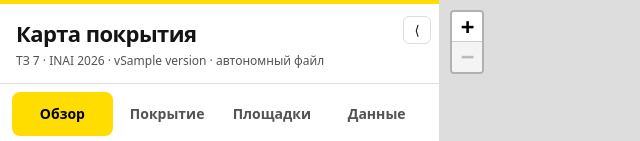
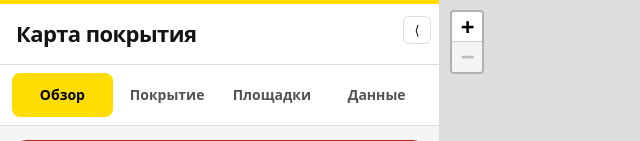
Before and after one commit to nwrbol/MapBASE_Inai, a Python web app: template web/templates/map.html.j2 in a window 1280 px wide. Shown: the top 141 px of the page, without its empty margins (0-640 px from the left). Run offline with Jinja, Linux system fonts and the light colour scheme; the template is opened without the code that fills it: most values are stand-ins (such as "Sample title", 1, 10 or a date in 2020).

Commit message:
Интерфейс: нейтральные формулировки, без упоминаний ТЗ и жюри
- шаблоны, app.js, layers.js, scenario.js: «оптимальная пара», «Оптимум», «недопустима: N м до B01 (ближе 500 м к БС)»
- удалены строка с названием проекта над вкладками, подсказка про «Отказ»/«Зафикс.» (смысл в title кнопок), плашка «Сценарий отличается…», строка «Окно дня…»
- сообщения ScenarioError/ConfigError, описания эндпоинтов и заголовок OpenAPI, вывод и --help у run.py
- tests/test_ui_texts.py: страницы, исходники web/, /openapi.json, автономный map.html и --help без внутренних формулировок

```diff
--- a/api/main.py
+++ b/api/main.py
@@ -71,7 +71,7 @@ def create_app(
             app.state.coverage.field_store.close()
 
     app = FastAPI(
-        title="Карта покрытия — ТЗ 7",
+        title="Карта покрытия",
         version=__version__,
         description="Очистка замеров RSRP, сетка 200 м, выбор двух площадок для новой БС.",
         lifespan=lifespan,
--- a/api/schemas.py
+++ b/api/schemas.py
@@ -17,7 +17,7 @@ class WorstCell(BaseModel):
 
 
 class ResultModel(BaseModel):
-    """Строго 4 ключа ТЗ. worst_cells может быть в другом формате, если так задано в config.yaml."""
+    """Ровно 4 ключа result.json. worst_cells может быть в другом формате, если так задано в config.yaml."""
 
     worst_cells: list[WorstCell] | list[str] | list[list[float]]
     best_candidates: list[str]
--- a/web/static/app.js
+++ b/web/static/app.js
@@ -437,7 +437,7 @@
     if (sec.towers) mainRows.push(row(lineSwatch("2px dashed var(--text)"), `запрет ${m.tower_exclusion_m} м от БС`));
     if (sec.chosen) mainRows.push(row(glyph("★", "#059669"), `выбранная площадка, круг ${m.coverage_radius_m / 1000} км`));
     if (sec.cands) mainRows.push(row(glyph("✕", "#b91c1c"), "отказ · 🔒 зафиксирована"));
-    if (sec.ghost) mainRows.push(row(lineSwatch("2px dashed #6b7280"), "оптимум по ТЗ («призрак»)"));
+    if (sec.ghost) mainRows.push(row(lineSwatch("2px dashed #6b7280"), "оптимальная пара (контур)"));
     if (sec.lost) mainRows.push(row(swatch("rgba(124,58,237,.35)", "#7c3aed"), "потерянные клетки"));
     if (sec.gained) mainRows.push(row(swatch("rgba(8,145,178,.35)", "#0891b2"), "новые клетки"));
     if (sec.field) mainRows.push(row(glyph("◆●■▲"), "полевые: метка · GPS · вручную · импорт"));
@@ -537,7 +537,6 @@
         `<p>Сравнение по ${dn.common_cells} из ${d.stats.cells_counted} клеток; в остальных &lt; ${d.meta.min_samples} замеров днём или ночью.</p>` +
         `<p>Общих клеток: ${dn.common_cells}; медиана Δ (ночь − день): <b>${fmt(dn.median_delta_db, 2)} дБ</b>. ` +
         `Красные только ночью: ${dn.red_only_night.length}, только днём: ${dn.red_only_day.length}.</p>` +
-        `<p class="muted">Окно дня: ${esc(dn.window)}. Слои «День», «Ночь», «Δ» — в переключателе.</p>` +
         `<p class="muted">Цвета слоя «Δ» (ночь − день):</p>` +
         CL.deltaLegendItems(d.meta.daynight_delta_bins).map((i) => `<div class="lg-row"><i class="sw" style="background:${i.color}"></i>${esc(i.text)}</div>`).join("");
     }
@@ -724,7 +723,7 @@
       }
       required.push(id);
     });
-    // выбранная пара: обе площадки известны и допустимы по ТЗ, не в отказе, включает все зафиксированные
+    // выбранная пара: обе площадки известны и допустимы (не ближе 500 м к БС), не в отказе, включает все зафиксированные
     let selected = null;
     let selectedNote = "";
     const rawSel = Array.isArray(raw.selected) ? raw.selected.map(String) : [];
@@ -947,13 +946,13 @@
           `<button type="button" data-act="status" data-id="${esc(c.id)}" data-st="${key}" class="${st === key ? "on" : ""}" aria-pressed="${st === key}" title="${esc(title)}"${disabled ? " disabled" : ""}>${label}</button>`;
         seg =
           `<span class="seg" role="group" aria-label="Статус площадки ${esc(c.id)}">` +
-          btn("available", "Доступна", "Площадка доступна", false) +
-          btn("excluded", "Отказ", "Отказ: пересчёт без этой площадки", false) +
-          btn("required", "Зафикс.", full && st !== "required" ? "Уже зафиксированы две площадки" : "Зафиксирована: подбирается партнёр", full && st !== "required") +
+          btn("available", "Доступна", "Площадка участвует в подборе", false) +
+          btn("excluded", "Отказ", "Исключить площадку из подбора (можно указать причину)", false) +
+          btn("required", "Зафикс.", full && st !== "required" ? "Зафиксировать можно не больше двух площадок" : "Площадка согласована: подобрать к ней пару", full && st !== "required") +
           `</span>`;
       } else {
-        const tip = `исключена по ТЗ: ${fmt(c.nearest_tower_m, 0)} м до ${c.nearest_tower}`;
-        seg = `<span class="seg" title="${esc(tip)}"><button type="button" disabled data-st="available">Доступна</button><button type="button" disabled data-st="excluded">Отказ</button><button type="button" disabled data-st="required">Зафикс.</button></span> <span class="tag no" title="${esc(tip)}">по ТЗ</span>`;
+        const tip = `недопустима: ${fmt(c.nearest_tower_m, 0)} м до ${c.nearest_tower} (ближе ${current.meta.tower_exclusion_m} м к БС)`;
+        seg = `<span class="seg" title="${esc(tip)}"><button type="button" disabled data-st="available">Доступна</button><button type="button" disabled data-st="excluded">Отказ</button><button type="button" disabled data-st="required">Зафикс.</button></span> <span class="tag no" title="${esc(tip)}">недопустима</span>`;
       }
       const v = impact && c.admissible ? impact[c.id] : undefined;
       const loss = v === undefined ? "—" : v < 0 ? MINUS + Math.abs(v) : "0";
@@ -1031,9 +1030,8 @@
       card2 = `<div class="sc-card infeasible"><div class="sc-t">С учётом отказов</div><div class="sc-pair">—</div><div class="sc-sub">пара не найдена</div></div>`;
     }
     $("#sc-cards").innerHTML =
-      `<div class="sc-card"><div class="sc-t">${current.meta.field_included ? "Оптимум с полевыми" : "Оптимум по ТЗ"}</div><div class="sc-pair">${esc(pairText(opt.pair))}</div><div class="sc-n">${opt.covered} красных клеток</div><div class="sc-sub">${current.meta.field_included ? "с учётом полевых замеров; result.json: " + esc(current.result.best_candidates.join(" + ")) : "это значение в result.json"}</div></div>` + card2;
-
-    $("#sc-notice").classList.toggle("hidden", !cons);
+      `<div class="sc-card"><div class="sc-t">${current.meta.field_included ? "Оптимум с полевыми замерами" : "Оптимум"}</div><div class="sc-pair">${esc(pairText(opt.pair))}</div><div class="sc-n">${opt.covered} красных клеток</div><div class="sc-sub">${current.meta.field_included ? "с учётом полевых замеров; result.json: " + esc(current.result.best_candidates.join(" + ")) : "это значение в result.json"}</div></div>` + card2;
+
     const msg = $("#sc-message");
     if (!r.feasible) {
       msg.textContent = r.message || "Сценарий невыполним.";
@@ -1127,7 +1125,7 @@
     });
   }
 
-  // ---- «Обзор»: текущий план (выбор пользователя, ограничения или пара по ТЗ) -----------------------------------
+  // ---- «Обзор»: текущий план (выбор пользователя, ограничения или оптимальная пара) -----------------------------------
 
   const planNow = () =>
     SC.currentPlan({ selected: scenario.selected, result: scenario.result, excluded: scenario.excluded, required: scenario.required }, current);
@@ -1153,7 +1151,7 @@
     msg.textContent = text;
     msg.classList.toggle("hidden", !text);
 
-    // пара по ТЗ: показываем, только если текущий план от неё отличается
+    // оптимальная пара: показываем, только если текущий план от неё отличается
     const showTz = differs || (notTz && !plan.pair && !plan.pending);
     $("#k-tz").classList.toggle("hidden", !showTz);
     $("#k-tz-pair").textContent = pairText(plan.tzPair);
@@ -1190,7 +1188,7 @@
   }
 
   function resetToTz() {
-    /* Сброс ограничений, выбора, ручного режима и предпросмотра: «Итог» снова показывает пару по ТЗ. */
+    /* Сброс ограничений, выбора, ручного режима и предпросмотра: «Итог» снова показывает оптимальную пару. */
     scenario.excluded = [];
     scenario.required = [];
     scenario.selected = null;
@@ -1259,7 +1257,7 @@
     const v = impact && c.admissible ? impact[c.id] : undefined;
     let h =
       `<b>Площадка ${esc(c.id)}</b><br>` +
-      (c.admissible ? "допустима" : `исключена по ТЗ: ${esc(c.reason)}`) +
+      (c.admissible ? "допустима" : `недопустима: ${esc(c.reason)}`) +
       `<br>ближайшая БС: ${esc(c.nearest_tower ?? "—")} (${fmt(c.nearest_tower_m, 0)} м)` +
       `<br>покрывает красных: ${c.covers_red}`;
     if (ref) h += `<br><b style="color:#b91c1c">отказ:</b> ${esc(CATEGORY_RU[ref.category])}${ref.reason ? ": " + esc(ref.reason) : ""}`;
@@ -1296,11 +1294,11 @@
       });
       info.lost_vs_optimum.forEach((id) => {
         const c = cache.cellById[id];
-        if (c) rect(c.b, { color: "#7c3aed", weight: 2, dashArray: "4 3", fillColor: "#7c3aed", fillOpacity: 0.28 }).bindInfo(`<b>${esc(c.id)}</b><br>потеряна: покрывал оптимум по ТЗ, эта пара нет`).addTo(groups.lost);
+        if (c) rect(c.b, { color: "#7c3aed", weight: 2, dashArray: "4 3", fillColor: "#7c3aed", fillOpacity: 0.28 }).bindInfo(`<b>${esc(c.id)}</b><br>потеряна: её покрывала оптимальная пара`).addTo(groups.lost);
       });
       info.gained_vs_optimum.forEach((id) => {
         const c = cache.cellById[id];
-        if (c) rect(c.b, { color: "#0891b2", weight: 2, dashArray: "4 3", fillColor: "#0891b2", fillOpacity: 0.28 }).bindInfo(`<b>${esc(c.id)}</b><br>новая: оптимум по ТЗ её не покрывал`).addTo(groups.gained);
+        if (c) rect(c.b, { color: "#0891b2", weight: 2, dashArray: "4 3", fillColor: "#0891b2", fillOpacity: 0.28 }).bindInfo(`<b>${esc(c.id)}</b><br>новая: оптимальная пара её не покрывала`).addTo(groups.gained);
       });
     }
 
@@ -1311,7 +1309,7 @@
       .forEach((c) => {
         L.circle([c.lat, c.lon], { radius: m.coverage_radius_m, color: "#6b7280", weight: 2, dashArray: "8 6", fill: false, interactive: false }).addTo(groups.ghost);
         L.circleMarker([c.lat, c.lon], { radius: 3, color: "#6b7280", fillColor: "#6b7280", fillOpacity: 1, interactive: false })
-          .bindTooltip(`оптимум по ТЗ: ${c.id}`, { permanent: true, direction: "bottom", offset: [0, 6] })
+          .bindTooltip(`оптимум: ${c.id}`, { permanent: true, direction: "bottom", offset: [0, 6] })
           .addTo(groups.ghost);
       });
 
@@ -1375,7 +1373,7 @@
     const c = current.candidates.find((x) => x.id === id);
     if (!c) return;
     if (!c.admissible) {
-      scenario.manualResult = { note: `${id}: площадка исключена по ТЗ (${fmt(c.nearest_tower_m, 0)} м до ${c.nearest_tower}), оценить нельзя.` };
+      scenario.manualResult = { note: `${id}: площадка недопустима (${fmt(c.nearest_tower_m, 0)} м до ${c.nearest_tower}, ближе ${current.meta.tower_exclusion_m} м к БС), оценить нельзя.` };
       return renderManualCard();
     }
     if (scenario.manualPick.length === 0 || scenario.manualPick.length === 2) {
--- a/web/static/layers.js
+++ b/web/static/layers.js
@@ -18,7 +18,7 @@
     { key: "cands", defaultOn: true, label: () => "Кандидаты (✕ отказ, 🔒 фиксация)" },
     { key: "chosen", defaultOn: true, label: (c) => `Выбранная пара + ${c.radiusKm} км` },
     // слои сценариев: пустые, пока нет ограничений; включены, как и раньше
-    { key: "ghost", defaultOn: true, label: () => "Оптимум по ТЗ (призрак)" },
+    { key: "ghost", defaultOn: true, label: () => "Оптимальная пара (контур)" },
     { key: "lost", defaultOn: true, label: () => "Потерянные клетки" },
     { key: "gained", defaultOn: false, label: () => "Новые клетки" },
     { key: "covered", defaultOn: true, label: () => "Покрытые красные клетки" },
--- a/web/static/scenario.js
+++ b/web/static/scenario.js
@@ -21,7 +21,7 @@
   const inter = (a, b) => new Set([...a].filter((x) => b.has(x)));
   const union = (a, b) => new Set([...a, ...b]);
 
-  /** id допустимых по ТЗ кандидата -> Set красных клеток в радиусе покрытия. */
+  /** id допустимых кандидатов -> Set красных клеток в радиусе покрытия. */
   function coversOf(data) {
     const out = new Map();
     data.candidates.forEach((c) => {
@@ -76,7 +76,7 @@
 
   function evaluatePair(covers, a, b, optCells) {
     [a, b].forEach((id) => {
-      if (!covers.has(id)) throw new ScenarioError(`площадка ${id} неизвестна или недопустима по ТЗ`);
+      if (!covers.has(id)) throw new ScenarioError(`площадка ${id} неизвестна или недопустима`);
     });
     if (a === b) throw new ScenarioError("нужны две разные площадки");
     const [p, q] = sortedArr([a, b]);
@@ -216,7 +216,7 @@
   const samePairArr = (a, b) => !!a && !!b && a[0] === b[0] && a[1] === b[1];
 
   function planLabel(source, excluded, required) {
-    if (source === "tz") return "по ТЗ, оптимум";
+    if (source === "tz") return "оптимальная";
     if (source === "selected") return "ваш выбор";
     const ex = (excluded || []).map((r) => r.id);
     const req = required || [];
@@ -228,7 +228,7 @@
    * Текущий план: какая пара сейчас «принята» пользователем. Предпросмотр планом не считается.
    * state = {selected, result, excluded:[{id}], required:[id]}; data = данные карты.
    * Возвращает {pair, covered, delta, source, label, violates, tzPair, tzCovered, message?, pending?}
-   *   source: "tz" | "constraints" | "selected". Δ считается к паре по ТЗ (при полевых замерах: к оптимуму карты).
+   *   source: "tz" | "constraints" | "selected". Δ считается к оптимальной паре (при полевых замерах: к оптимуму карты).
    */
   function currentPlan(state, data) {
     const excluded = state.excluded || [];
@@ -265,7 +265,7 @@
     return { ...common, pair: tzPair, covered: tzCovered, delta: 0, source: "tz", label: planLabel("tz") };
   }
 
-  /** План отличается от пары по ТЗ (для строки «По ТЗ…» и кнопки «Скачать мой выбор»). */
+  /** План отличается от оптимальной пары (для строки «Оптимальная пара» и кнопки «Скачать мой выбор»). */
   const planDiffersFromTz = (plan) => plan.source !== "tz" && !!plan.pair && !samePairArr(plan.pair, plan.tzPair);
 
   /** Тот же результат, что build_selected_result в Python: ровно 4 ключа, покрытие по исходным данным карты. */
@@ -279,9 +279,9 @@
       if (!c) throw new ScenarioError(`площадка ${id} неизвестна`);
       if (!c.admissible) {
         if (c.nearest_tower != null && c.nearest_tower_m != null && excl != null) {
-          throw new ScenarioError(`${id} недопустима по ТЗ: ${Math.round(c.nearest_tower_m)} м до ${c.nearest_tower} (< ${excl} м)`);
+          throw new ScenarioError(`${id} недопустима: ${Math.round(c.nearest_tower_m)} м до ${c.nearest_tower} (ближе ${excl} м к БС)`);
         }
-        throw new ScenarioError(`${id} недопустима по ТЗ: ${c.reason}`);
+        throw new ScenarioError(`${id} недопустима: ${c.reason}`);
       }
     });
     const [a, b] = sortedArr(pair);
--- a/web/templates/home.html.j2
+++ b/web/templates/home.html.j2
@@ -4,7 +4,7 @@
   <meta charset="utf-8">
   <meta name="viewport" content="width=device-width, initial-scale=1">
   <meta name="theme-color" content="#000000">
-  <title>Карта покрытия · INAI 2026</title>
+  <title>Карта покрытия</title>
   <link rel="stylesheet" href="/static/theme.css">
   <link rel="stylesheet" href="/static/home.css">
 </head>
@@ -18,7 +18,7 @@
   <main class="home">
     <section class="hero" aria-labelledby="hero-title">
       <div>
-        <p class="eyebrow">Осенний хакатон INAI 2026 · Задание № 7</p>
+        <p class="eyebrow">Анализ покрытия сети</p>
         <h1 id="hero-title">Где слабый сигнал и как улучшить покрытие?</h1>
         <p class="intro">Проект превращает замеры сигнала в карту района Бишкека, находит слабые зоны и предлагает две площадки для новых базовых станций.</p>
         <div class="actions">
--- a/web/templates/map.html.j2
+++ b/web/templates/map.html.j2
@@ -3,6 +3,7 @@
 <head>
 <meta charset="utf-8">
 <meta name="viewport" content="width=device-width, initial-scale=1, viewport-fit=cover">
+<meta name="version" content="{{ version }}">
 <title>Карта покрытия</title>
 {% if inline %}
 <style>{{ assets.leaflet_css | safe }}</style>
@@ -27,7 +28,6 @@
     <header class="panel-head">
       <button type="button" id="sheet-handle" class="sheet-handle" aria-label="Шторка с данными: нажмите или перетащите" aria-expanded="false"><span></span></button>
       <h1>{{ "Анализ покрытия" if server_mode else "Карта покрытия" }}</h1>
-      <p class="sub">ТЗ 7 · INAI 2026 · v{{ version }} · <span id="mode-label">{{ 'веб-режим' if server_mode else 'автономный файл' }}</span></p>
       <button id="panel-toggle" class="icon-btn" aria-label="Свернуть панель" title="Свернуть панель">⟨</button>
       <div class="sheet-summary" id="sheet-summary" aria-live="polite"><b id="ss-pair">—</b><span id="ss-cov"></span><span id="ss-drop"></span><button type="button" id="sheet-open" aria-controls="panel-navigation">Разделы ↑</button></div>
     </header>
@@ -50,13 +50,13 @@
             <div class="kpi"><span class="kpi-v" id="k-dropped">—</span><span class="kpi-l">строк отброшено</span></div>
           </div>
           <p id="k-message" class="sc-message hidden" role="status"></p>
-          <p id="k-tz" class="small hidden">По ТЗ (в result.json для жюри): <b id="k-tz-pair">—</b> · <span id="k-tz-covered"></span></p>
+          <p id="k-tz" class="small hidden">Оптимальная пара: <b id="k-tz-pair">—</b> · <span id="k-tz-covered"></span></p>
           <div class="btn-row">
-            <button id="k-reset" class="btn hidden" type="button">Вернуть пару по ТЗ</button>
+            <button id="k-reset" class="btn hidden" type="button">Вернуть оптимальную пару</button>
           </div>
           <div class="btn-row">
-            <button id="dl-result" class="btn" type="button" title="Официальный результат по ТЗ: его проверяет автопроверка жюри">Скачать result.json (по ТЗ)</button>
-            <button id="dl-selected" class="btn" type="button" disabled title="Тот же формат, что result.json, но с вашей парой. Автопроверка жюри использует result.json по ТЗ">Скачать мой выбор</button>
+            <button id="dl-result" class="btn" type="button" title="Итоги расчёта с оптимальной парой">Скачать result.json</button>
+            <button id="dl-selected" class="btn" type="button" disabled title="Тот же формат, что result.json, с выбранной вами парой">Скачать мой выбор</button>
             <button id="dl-map" class="btn" type="button">Скачать map.html</button>
           </div>
         </section>
@@ -88,7 +88,6 @@
         <section class="card" id="scenario-card">
           <h2>Сценарий <span class="muted small">а если владелец против?</span></h2>
           <div id="sc-cards" class="sc-cards"></div>
-          <p id="sc-notice" class="sc-notice hidden">Сценарий отличается от result.json. Для автопроверки используется оптимум по ТЗ.</p>
           <p id="sc-message" class="sc-message hidden" role="alert"></p>
           <div id="sc-replacements"></div>
           <div id="sc-ties"></div>
@@ -126,7 +125,6 @@
             <thead><tr><th>id</th><th>статус площадки</th><th>до БС, м</th><th>красных</th><th title="насколько хуже станет лучшая пара, если откажет именно эта площадка">потеря при отказе</th></tr></thead>
             <tbody></tbody>
           </table>
-          <p class="muted small">«Отказ»: пересчёт без площадки (укажите причину). «Зафикс.»: площадка уже согласована, подбирается партнёр. Зафиксировать можно не больше двух.</p>
         </section>
 
       </div>
```
Also changed, not shown: api/routes.py (+4 -4 lines), map.html (+31 -35 lines), run.py (+3 -5 lines), tests/js/test_plan.mjs (+1 -1 lines), tests/test_selected_result.py (+2 -3 lines), tests/test_ui_texts.py (added, +85 -0 lines).
